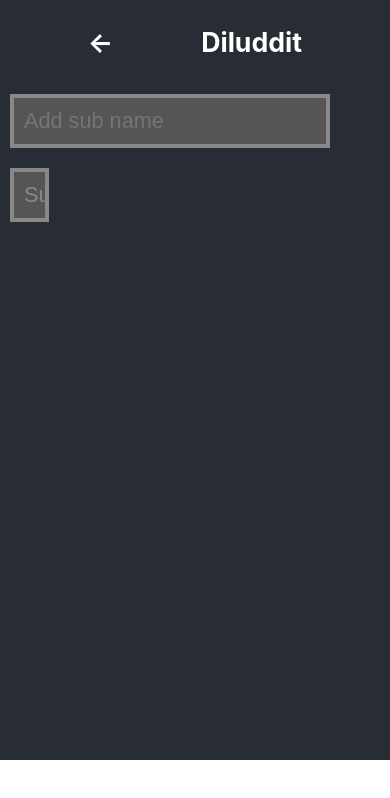
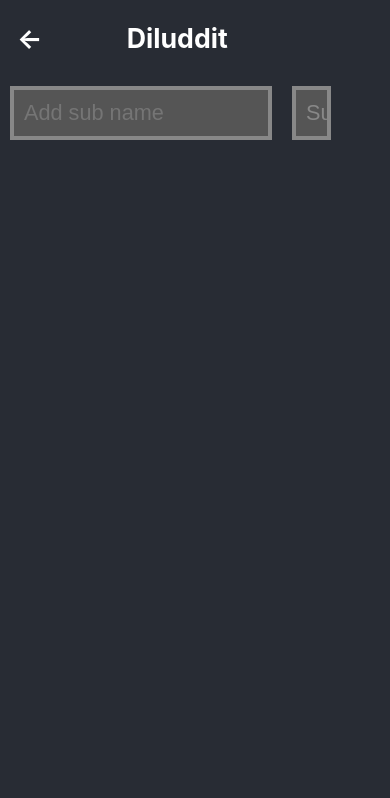
Before and after one commit to howonlee/diluddit, a React (Create React App) app: page /#/ in a window 390 px wide. Shown: the top 798 px of the page. Built offline with nearby package versions, Linux system fonts and the light colour scheme.

Commit message:
bit of mobile styling

```diff
--- a/src/App.css
+++ b/src/App.css
@@ -4,13 +4,17 @@
 
 .App-header {
   background-color: #282c34;
-  min-height: 10vh;
   display: flex;
   flex-direction: row;
   align-items: center;
-  justify-content: space-evenly;
+  justify-content: start;
   font-size: calc(10px + 2vmin);
   color: white;
+}
+
+.App-backarrow {
+  padding-right: 10vh;
+  padding-left: 2vh;
 }
 
 .App-header a {
@@ -20,7 +24,7 @@
 
 .App-section {
   background-color: #282c34;
-  min-height: 80vh;
+  min-height: 100vh;
   display: flex;
   flex-direction: column;
   align-items: top;
--- a/src/App.jsx
+++ b/src/App.jsx
@@ -8,7 +8,7 @@ function App() {
   return (
     <div className="App">
       <header className="App-header">
-        <h2><a href="#" onClick={() => nav(-1)}>&#x2190;</a></h2>
+        <h2 className="App-backarrow"><a href="#" onClick={() => nav(-1)}>&#x2190;</a></h2>
         <h2><Link to="/">Diluddit</Link></h2>
       </header>
       <section className="App-section">
--- a/src/Directory.css
+++ b/src/Directory.css
@@ -15,7 +15,7 @@
 }
 
 .Listing-add-form input[type=text] {
-  width: calc(80% - 20px);
+  width: calc(60%);
   border: 4px solid #888888;
   background-color: #555555;
   padding: 10px;
@@ -23,7 +23,7 @@
 }
 
 .Listing-add-form input[type=submit] {
-  width: calc(15% - 20px);
+  width: calc(10%);
   border: 4px solid #888888;
   background-color: #555555;
   color: #888888;
```
